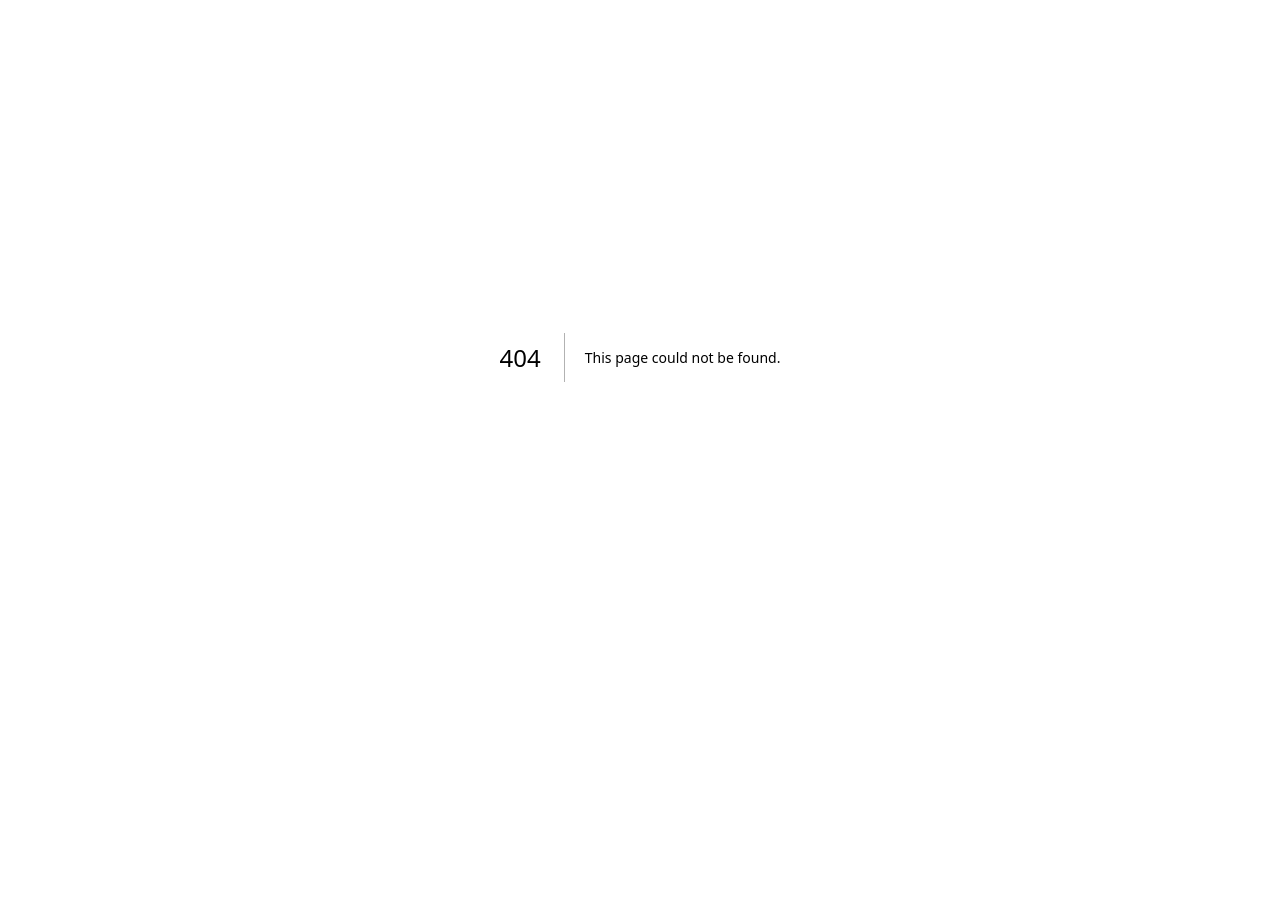
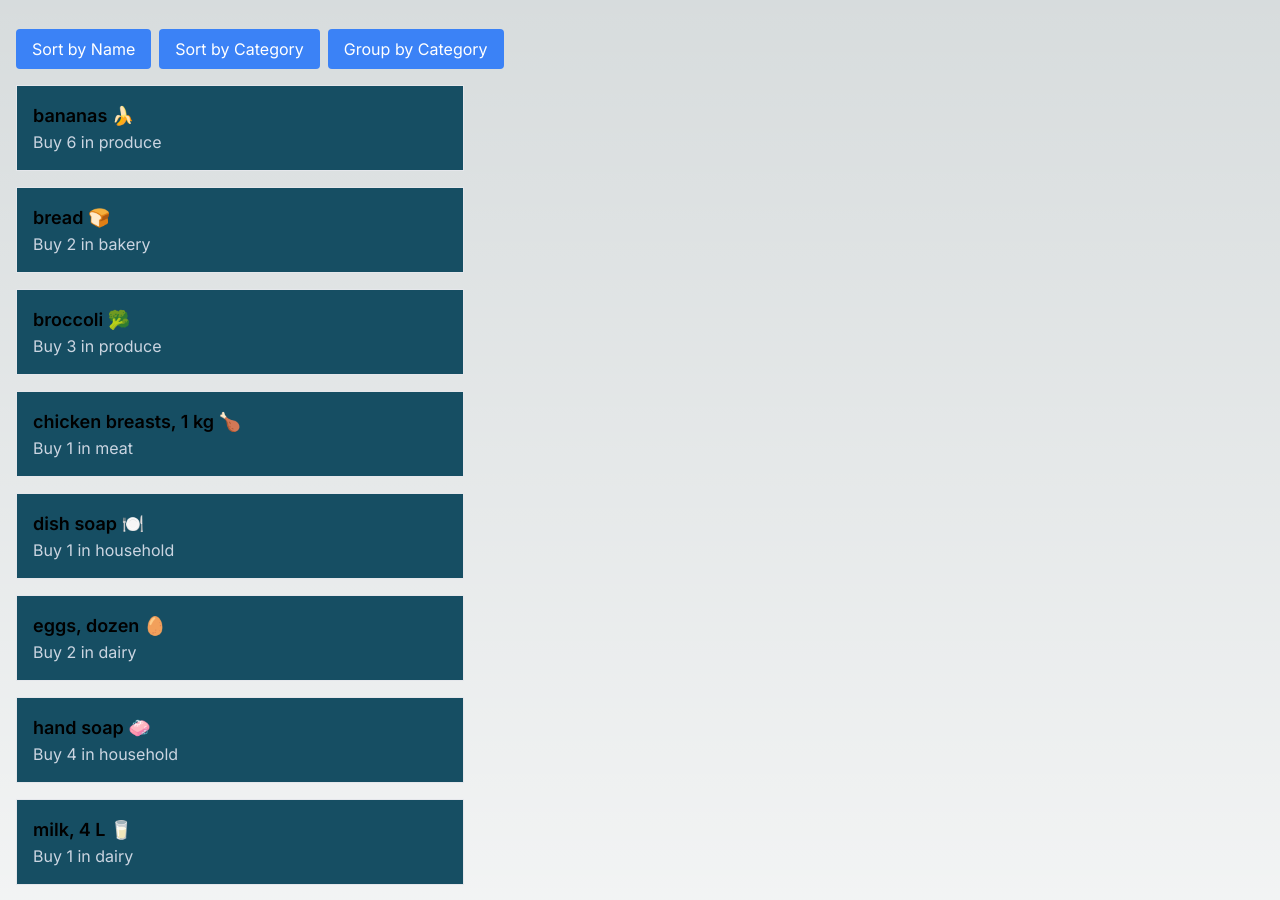
Before and after one commit to MeetGodad/cprg306-assignments, a Next.js app: page /week-5 in a window 1280 px wide. Before the commit this address had no page. Shown: the part 43-943 px from the top of the page. Before the commit the page ends 800 px from the top, so only its background shows below. Built offline with nearby package versions, Linux system fonts and the light colour scheme.

Commit message:
week-5-created

```diff
--- a/app/page.js
+++ b/app/page.js
@@ -7,6 +7,7 @@ export default function Page() {
     <Link href="week-2" className="text-blue-500 hover:text-green-500 transition duration-500 block text-lg">Week 2 Assignment</Link>
     <Link href="week-3" className="text-blue-500 hover:text-green-500 transition duration-500 block text-lg">Week 3 Assignment</Link>
     <Link href="week-4" className="text-blue-500 hover:text-green-500 transition duration-500 block text-lg">Week 4 Assignment</Link>
+    <Link href="week-5" className="text-blue-500 hover:text-green-500 transition duration-500 block text-lg">Week 5 Assignment</Link>
   </main>
   );
 };
--- a/app/week-3/item-list.js
+++ b/app/week-3/item-list.js
@@ -72,7 +72,9 @@ export default function ItemList () {
     quantity: 4,
     category: "household",
   };
+
   return (
+
     <ul>
       <Item {...item1} />
       <Item {...item2} />
--- /dev/null
+++ b/app/week-5/item-list.js
@@ -0,0 +1,84 @@
+
+"use client";
+
+import { useState } from 'react';
+import Item from './item.js';
+import items from './items.json';
+
+export default function ItemList() {
+  const [sortBy, setSortBy] = useState('name');
+  const [groupByCategory, setGroupByCategory] = useState(false);
+
+  const handleSortByName = () => {
+    setSortBy('name');
+  };
+
+  const handleSortByCategory = () => {
+    setSortBy('category');
+  };
+
+  const handleGroupByCategory = () => {
+    setGroupByCategory(!groupByCategory);
+  };
+
+  const sortedItems = groupByCategory
+    ? items
+        .sort((a, b) => a.category.localeCompare(b.category))
+        .reduce((acc, item) => {
+          const existingCategory = acc.find(
+            category => category.category === item.category
+          );
+
+          if (existingCategory) {
+            existingCategory.items.push(item);
+          } else {
+            acc.push({ category: item.category, items: [item] });
+          }
+
+          return acc;
+        }, [])
+    : items.sort((a, b) => {
+        if (sortBy === 'name') {
+          return a.name.localeCompare(b.name);
+        } else if (sortBy === 'category') {
+          return a.category.localeCompare(b.category);
+        }
+      });
+
+  return (
+    <main className="p-4">
+      <div className="mb-4">
+        <button
+          className={"bg-blue-500 text-white px-4 py-2 rounded active:bg-blue-950 "}
+          onClick={handleSortByName}
+        >
+          Sort by Name
+        </button>
+        <button
+          className={"bg-blue-500 text-white px-4 py-2 rounded ml-2 active:bg-blue-950 "}
+          onClick={handleSortByCategory}
+        >
+          Sort by Category
+        </button>
+        <button
+          className={"bg-blue-500 text-white px-4 py-2 rounded ml-2 active:bg-blue-950 "}
+          onClick={handleGroupByCategory}
+        >
+          Group by Category
+        </button>
+      </div>
+      {sortedItems.map((item, index) => {
+        return groupByCategory ? (
+          <div key={index}>
+            <h2 className="text-2xl font-semibold mb-4">{item.category}</h2>
+            {item.items.map((item, index) => (
+              <Item key={index} {...item} />
+            ))}
+          </div>
+        ) : (
+          <Item key={index} {...item} />
+        );
+      })}
+    </main>
+  );
+}
--- /dev/null
+++ b/app/week-5/item.js
@@ -0,0 +1,8 @@
+export default function Item( {id ,name, quantity, category} ) {
+    return (
+      <div className="mb-4 p-4 border bg-cyan-900  max-w-md">
+      <p className="text-lg font-semibold divide-y divide-slate-300">{name}</p>
+      <p className="text-slate-300">Buy {quantity} in {category}</p>
+    </div>
+    );
+  };
--- /dev/null
+++ b/app/week-5/items.json
@@ -0,0 +1,74 @@
+[
+    {
+      "id": "1h2GJKH12gkHG31h1H",
+      "name": "milk, 4 L 🥛",
+      "quantity": 1,
+      "category": "dairy"
+    },
+    {
+      "id": "2KJH3k2j3H1k2J3K1H",
+      "name": "bread 🍞",
+      "quantity": 2,
+      "category": "bakery"
+    },
+    {
+      "id": "3h2KJH3k2j3H1k2J3",
+      "name": "eggs, dozen 🥚",
+      "quantity": 2,
+      "category": "dairy"
+    },
+    {
+      "id": "4k2J3K1H2GJKH12gk",
+      "name": "bananas 🍌",
+      "quantity": 6,
+      "category": "produce"
+    },
+    {
+      "id": "5H1h1H2KJH3k2j3H",
+      "name": "broccoli 🥦",
+      "quantity": 3,
+      "category": "produce"
+    },
+    {
+      "id": "6H1k2J3K1H2GJKH1",
+      "name": "chicken breasts, 1 kg 🍗",
+      "quantity": 1,
+      "category": "meat"
+    },
+    {
+      "id": "7gkHG31h1H2KJH3k",
+      "name": "pasta sauce 🍝",
+      "quantity": 3,
+      "category": "canned goods"
+    },
+    {
+      "id": "8j3H1k2J3K1H2GJK",
+      "name": "spaghetti, 454 g 🍝",
+      "quantity": 2,
+      "category": "dry goods"
+    },
+    {
+      "id": "9H12gkHG31h1H2KJ",
+      "name": "toilet paper, 12 pack 🧻",
+      "quantity": 1,
+      "category": "household"
+    },
+    {
+      "id": "10H3k2j3H1k2J3K1",
+      "name": "paper towels, 6 pack",
+      "quantity": 1,
+      "category": "household"
+    },
+    {
+      "id": "11k2J3K1H2GJKH12",
+      "name": "dish soap 🍽️",
+      "quantity": 1,
+      "category": "household"
+    },
+    {
+      "id": "12GJKH12gkHG31h1",
+      "name": "hand soap 🧼",
+      "quantity": 4,
+      "category": "household"
+    }
+  ]
--- /dev/null
+++ b/app/week-5/page.js
@@ -0,0 +1,10 @@
+import ItemList from "./item-list";
+
+export default function Page () {
+  return (
+    <main>
+      <h1 className="text-4xl font-semibold mb-4">Shopping List</h1>
+      <ItemList />
+    </main>
+  );
+};
```
Also changed, not shown: package.json (+6 -5 lines), 1 other file (tests, documents, lock files or other folders).
